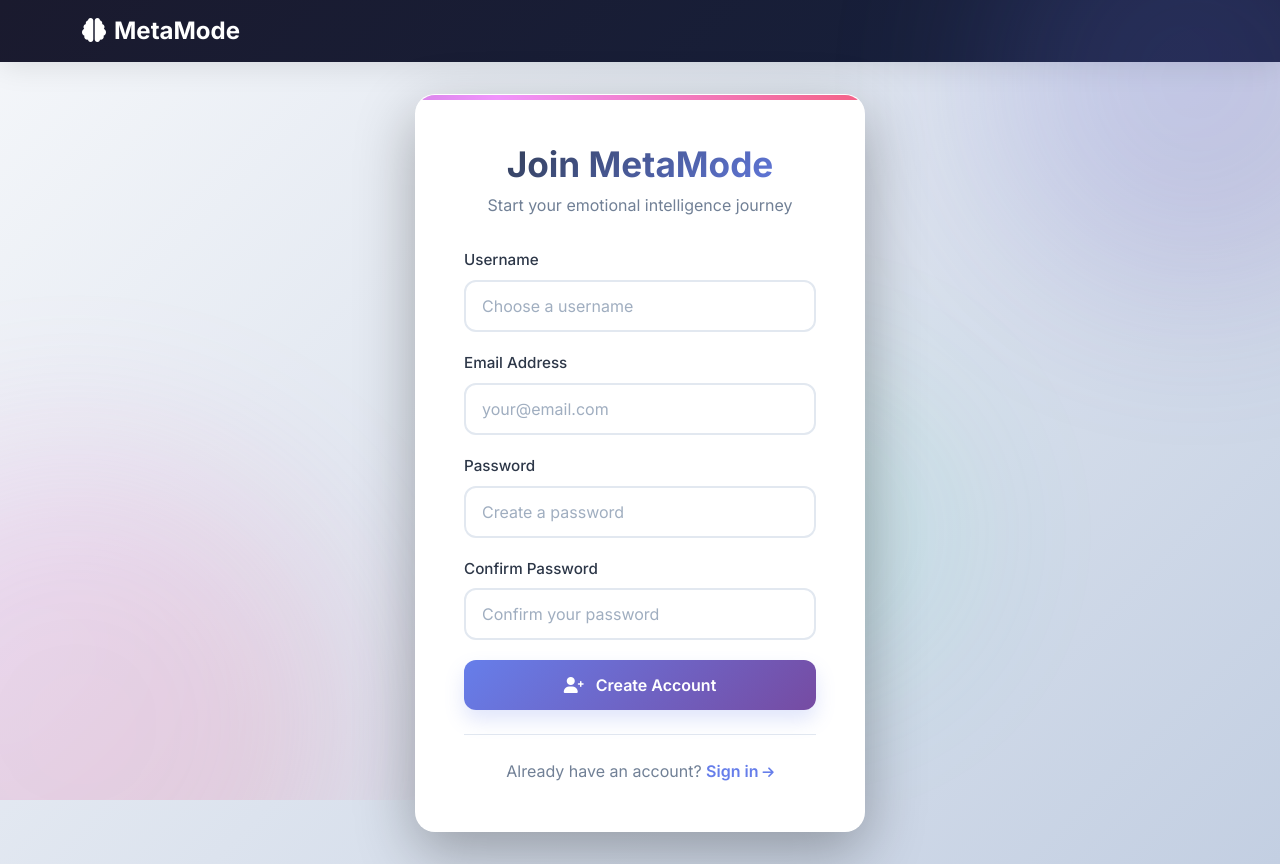
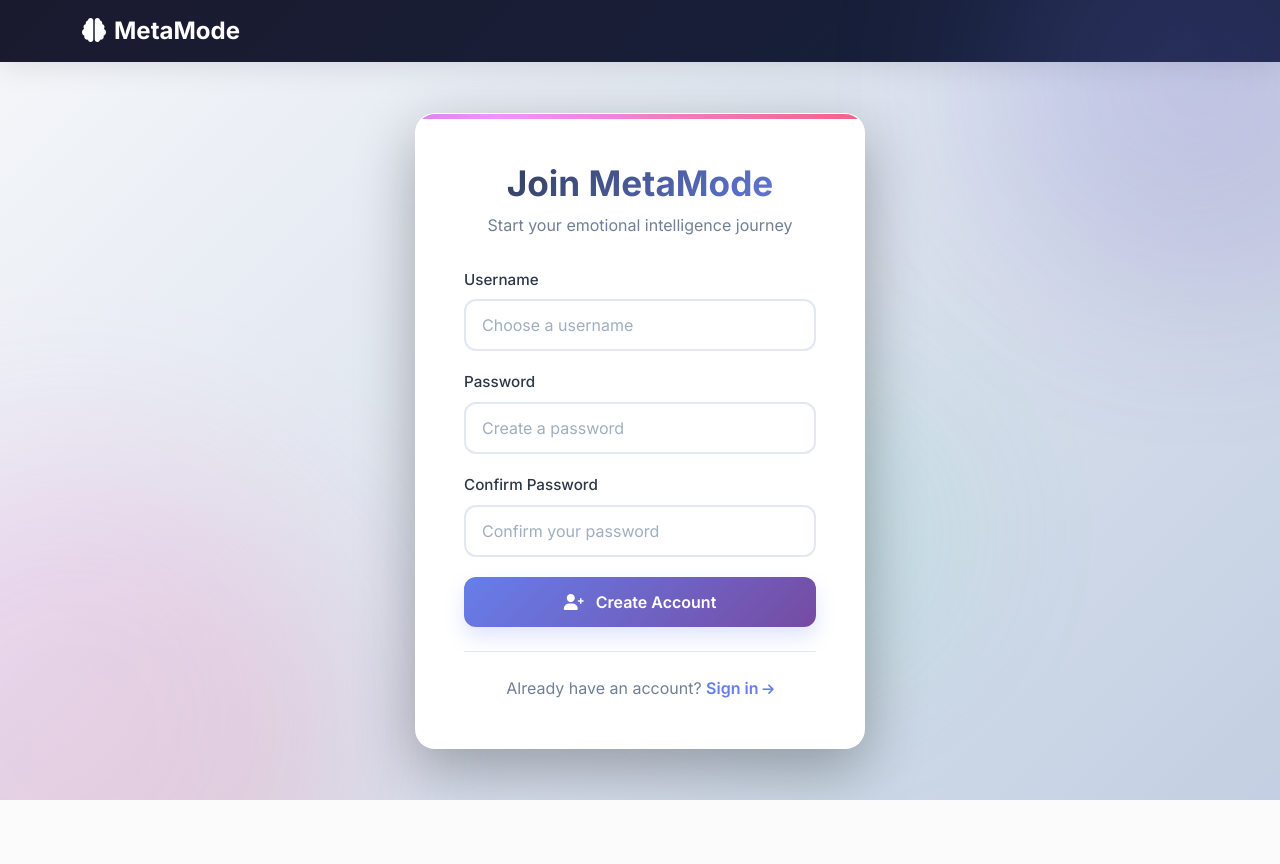
Before and after one commit to Coolafdood/meta-mood, a Django app: page /accounts/signup/ in a window 1280 px wide. After the commit the page ends 800 px from the top, so only its background shows below. Run offline with Django 5.2, Linux system fonts and the light colour scheme.

Commit message:
Fix server error in Signup template

```diff
--- a/templates/allauth/account/signup.html
+++ b/templates/allauth/account/signup.html
@@ -37,18 +37,6 @@
                     {% if form.username.errors %}
                     <ul class="errorlist">
                         {% for error in form.username.errors %}
-                        <li>{{ error }}</li>
-                        {% endfor %}
-                    </ul>
-                    {% endif %}
-                </div>
-
-                <div class="form-group">
-                    <label for="id_email">{% trans "Email Address" %}</label>
-                    <input type="email" name="email" placeholder="your@email.com" required id="id_email" class="form-control">
-                    {% if form.email.errors %}
-                    <ul class="errorlist">
-                        {% for error in form.email.errors %}
                         <li>{{ error }}</li>
                         {% endfor %}
                     </ul>
```
